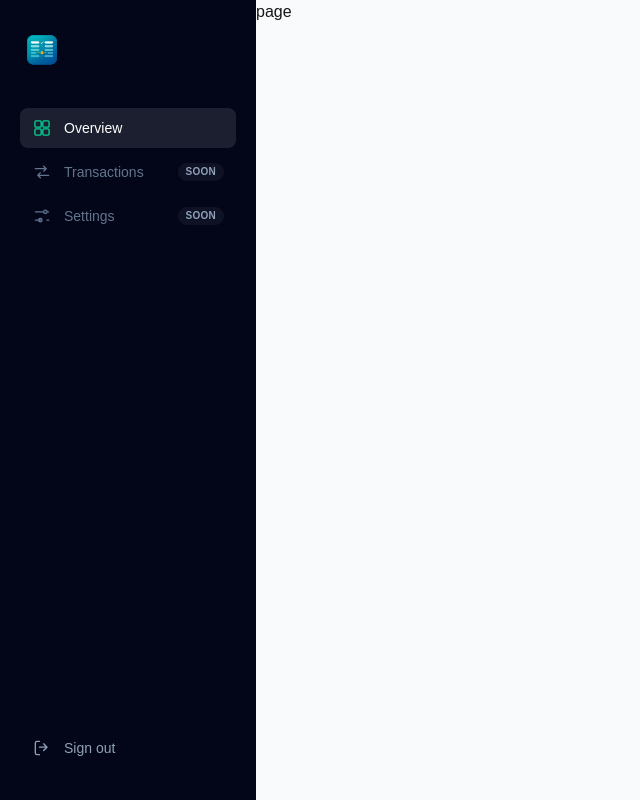
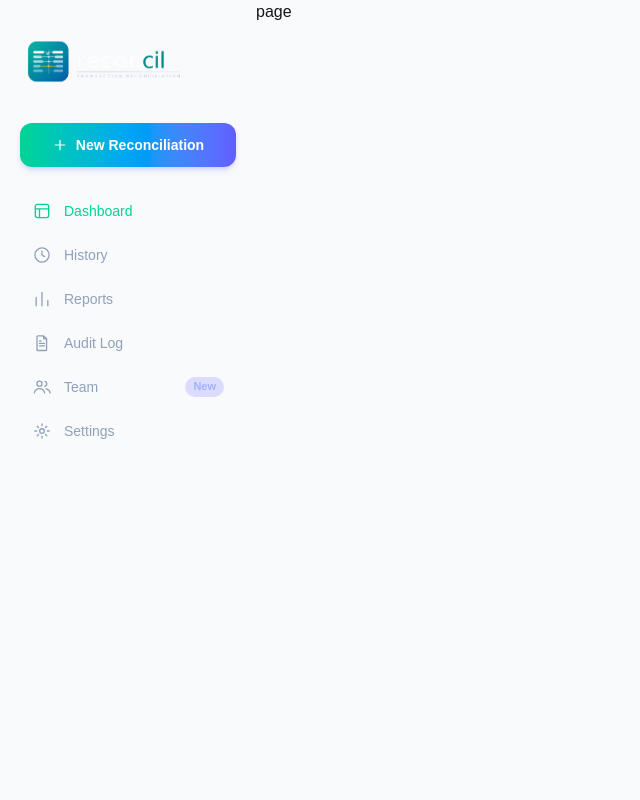
Before and after one commit to ousainoubsj/recon-frontend, a Next.js app: page /dashboard in a window 1280 px wide. Shown: the whole page, without its empty margins (0-640 px from the left). Built offline with nearby package versions, Linux system fonts and the light colour scheme.

Commit message:
Refactor Sidebar component; update navigation items and improve icon usage

```diff
--- a/components/dashboard/Sidebar.tsx
+++ b/components/dashboard/Sidebar.tsx
@@ -1,53 +1,56 @@
 import Image from 'next/image'
 import Link from 'next/link'
-import { GridIcon, LogoutIcon, SettingsIcon, SwapIcon } from '@/components/icons'
+import { ClockIcon, DashboardIcon, DocumentIcon, ChartIcon, PeopleIcon, PlusIcon, SettingsIcon } from '@/components/icons'
 
 const navItems = [
-  { label: 'Overview', href: '/dashboard', Icon: GridIcon, active: true },
-  { label: 'Transactions', Icon: SwapIcon, active: false },
-  { label: 'Settings', Icon: SettingsIcon, active: false },
+  { label: 'Dashboard', href: '/dashboard', Icon: DashboardIcon, active: true },
+  { label: 'History', Icon: ClockIcon },
+  { label: 'Reports', Icon: ChartIcon },
+  { label: 'Audit Log', Icon: DocumentIcon },
+  { label: 'Team', Icon: PeopleIcon, badge: 'New' },
+  { label: 'Settings', Icon: SettingsIcon },
 ]
 
 export default function Sidebar() {
   return (
-    <aside className="hidden w-64 shrink-0 flex-col justify-between bg-slate-950 px-5 py-8 lg:flex">
-      <div>
-        <Image src="/images/logo-sym.png" alt="Reconcil" width={36} height={36} className="ml-1 h-9 w-auto" />
+    <aside className="hidden w-64 shrink-0 flex-col px-5 py-8 lg:flex">
+      <Image src="/images/Reconcil-logo.png" alt="Reconcil" width={380} height={127} className="-ml-1 h-auto w-44" />
 
-        <nav className="mt-10 space-y-1">
-          {navItems.map(({ label, href, Icon, active }) =>
+      <Link
+        href="#"
+        className="mt-8 flex items-center justify-center gap-2 rounded-xl bg-linear-to-r from-emerald-400 via-sky-500 to-indigo-500 py-3 text-sm font-semibold text-white shadow-md shadow-indigo-500/20 transition-all duration-300 hover:opacity-95 active:scale-95"
+      >
+        <PlusIcon className="h-4 w-4" />
+        New Reconciliation
+      </Link>
+
+      <nav className="mt-6 space-y-1">
+        {navItems.map(({ label, href, Icon, active, badge }) =>
           active && href ? (
             <Link
               key={label}
               href={href}
-                className="flex items-center gap-3 rounded-lg bg-white/10 px-3 py-2.5 text-sm font-medium text-white"
+              className="flex items-center gap-3 rounded-lg bg-white/5 px-3 py-2.5 text-sm font-medium text-emerald-400"
             >
-                <Icon className="h-5 w-5 text-emerald-400" />
+              <Icon className="h-5 w-5" />
               {label}
             </Link>
           ) : (
             <span
               key={label}
-                className="flex cursor-not-allowed items-center gap-3 rounded-lg px-3 py-2.5 text-sm font-medium text-slate-500"
+              className="flex cursor-not-allowed items-center gap-3 rounded-lg px-3 py-2.5 text-sm font-medium text-slate-400"
             >
               <Icon className="h-5 w-5" />
               {label}
-                <span className="ml-auto rounded-full bg-white/5 px-2 py-0.5 text-[10px] font-semibold uppercase tracking-wide text-slate-400">
-                  Soon
+              {badge && (
+                <span className="ml-auto rounded-full bg-indigo-500/20 px-2 py-0.5 text-[11px] font-semibold text-indigo-300">
+                  {badge}
                 </span>
+              )}
             </span>
           )
         )}
       </nav>
-      </div>
-
-      <Link
-        href="/"
-        className="flex items-center gap-3 rounded-lg px-3 py-2.5 text-sm font-medium text-slate-400 transition-colors duration-300 hover:bg-white/5 hover:text-white"
-      >
-        <LogoutIcon className="h-5 w-5" />
-        Sign out
-      </Link>
     </aside>
   )
 }
--- a/components/icons.tsx
+++ b/components/icons.tsx
@@ -155,22 +155,39 @@ export function EyeOffIcon({ className }: IconProps) {
   )
 }
 
-export function GridIcon({ className }: IconProps) {
+export function DashboardIcon({ className }: IconProps) {
   return (
     <svg viewBox="0 0 24 24" fill="none" stroke="currentColor" strokeWidth={1.6} className={className}>
-      <rect x="3.5" y="3.5" width="7.5" height="7.5" rx="1.5" />
-      <rect x="13" y="3.5" width="7.5" height="7.5" rx="1.5" />
-      <rect x="3.5" y="13" width="7.5" height="7.5" rx="1.5" />
-      <rect x="13" y="13" width="7.5" height="7.5" rx="1.5" />
+      <rect x="4" y="4" width="16" height="16" rx="2.5" />
+      <path d="M4 9.5h16M9 9.5V20" strokeLinecap="round" />
     </svg>
   )
 }
 
-export function SwapIcon({ className }: IconProps) {
+export function ClockIcon({ className }: IconProps) {
   return (
     <svg viewBox="0 0 24 24" fill="none" stroke="currentColor" strokeWidth={1.6} className={className}>
-      <path d="M4 8h13M17 8l-3-3M17 8l-3 3" strokeLinecap="round" strokeLinejoin="round" />
-      <path d="M20 16H7M7 16l3-3M7 16l3 3" strokeLinecap="round" strokeLinejoin="round" />
+      <circle cx="12" cy="12" r="8.5" />
+      <path d="M12 7.5V12l3 2" strokeLinecap="round" strokeLinejoin="round" />
+    </svg>
+  )
+}
+
+export function PeopleIcon({ className }: IconProps) {
+  return (
+    <svg viewBox="0 0 24 24" fill="none" stroke="currentColor" strokeWidth={1.6} className={className}>
+      <circle cx="9" cy="8" r="3" />
+      <path d="M2.8 19c.9-3.2 3.3-5 6.2-5s5.3 1.8 6.2 5" strokeLinecap="round" />
+      <path d="M15.5 5.3a3 3 0 0 1 0 5.8" strokeLinecap="round" />
+      <path d="M17 14.3c2.4.4 4.1 1.9 4.8 4.7" strokeLinecap="round" />
+    </svg>
+  )
+}
+
+export function PlusIcon({ className }: IconProps) {
+  return (
+    <svg viewBox="0 0 24 24" fill="none" stroke="currentColor" strokeWidth={1.8} className={className}>
+      <path d="M12 5v14M5 12h14" strokeLinecap="round" />
     </svg>
   )
 }
@@ -178,8 +195,11 @@ export function SwapIcon({ className }: IconProps) {
 export function SettingsIcon({ className }: IconProps) {
   return (
     <svg viewBox="0 0 24 24" fill="none" stroke="currentColor" strokeWidth={1.6} className={className}>
-      <path d="M4 7h10M18 7h2M14 7a2 2 0 1 0 4 0 2 2 0 0 0-4 0Z" strokeLinecap="round" strokeLinejoin="round" />
-      <path d="M4 17h6M18 17h2M8 17a2 2 0 1 0 4 0 2 2 0 0 0-4 0Z" strokeLinecap="round" strokeLinejoin="round" />
+      <circle cx="12" cy="12" r="2.75" />
+      <path
+        d="M12 3.5v2.1M12 18.4v2.1M20.5 12h-2.1M5.6 12H3.5M17.7 6.3l-1.5 1.5M7.8 16.2l-1.5 1.5M17.7 17.7l-1.5-1.5M7.8 7.8 6.3 6.3"
+        strokeLinecap="round"
+      />
     </svg>
   )
 }
```
Lines whose indentation alone changed are shown as unchanged.
